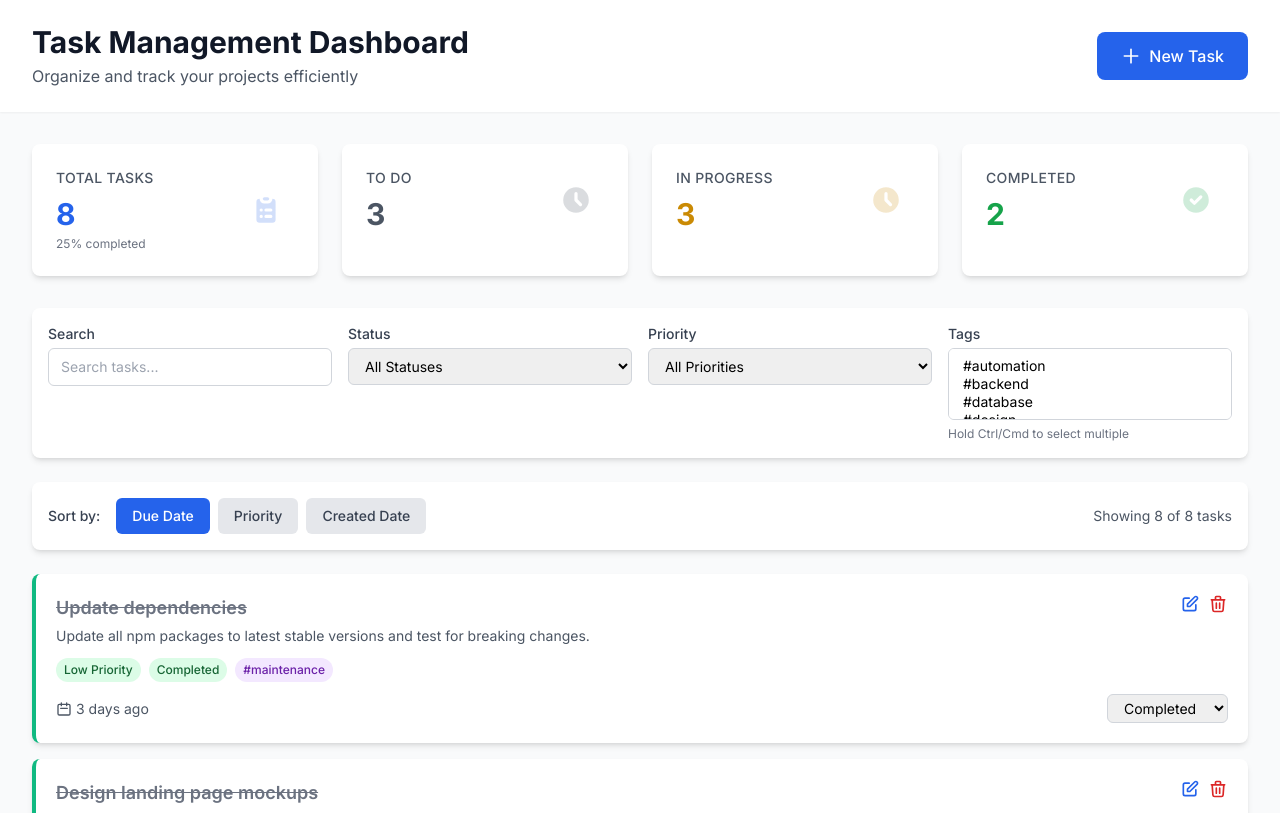
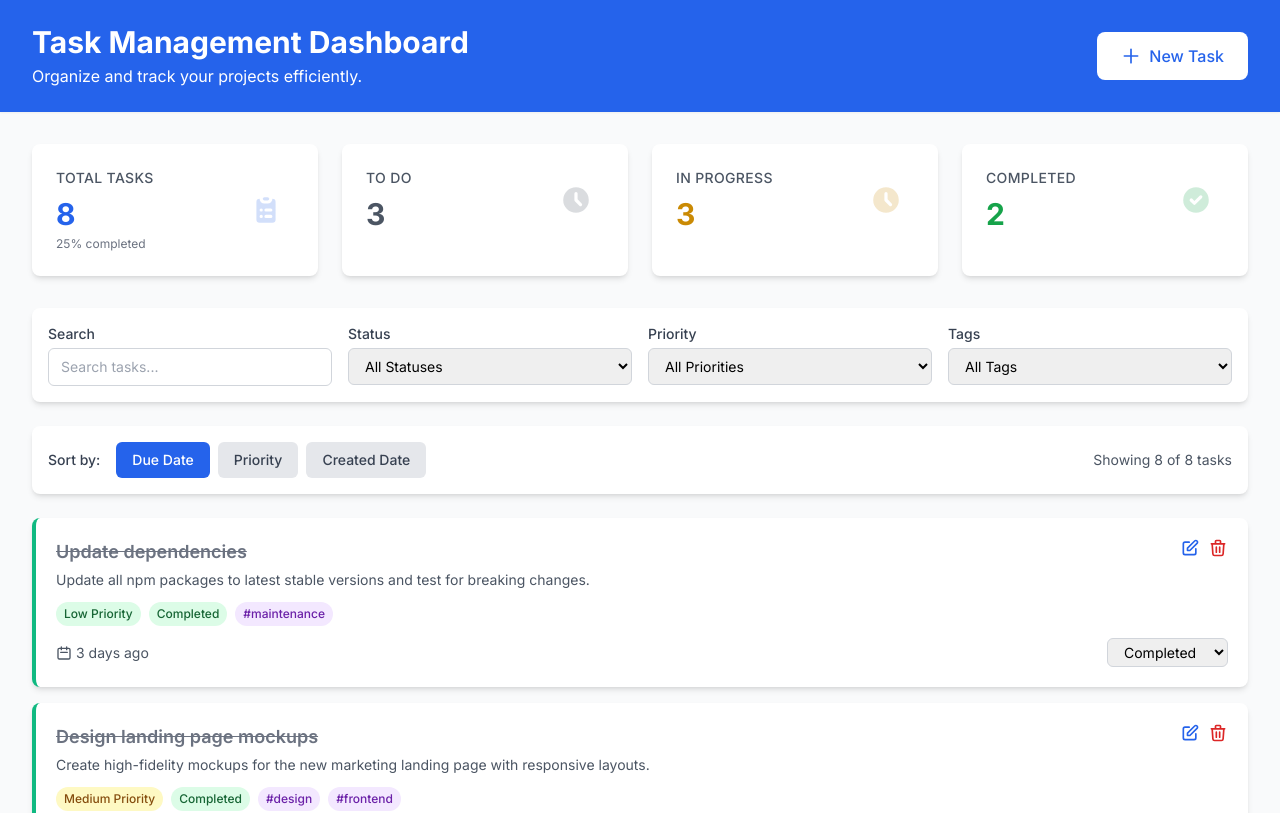
Before and after one commit to yasminsuellen/task-management-dashboard, a Next.js app: page / in a window 1280 px wide. Shown: the top 813 px of the page. Built offline with nearby package versions, Linux system fonts and the light colour scheme.

Commit message:
style: add sticky header with scroll behavior and replace tags multi-select with dropdown

```diff
--- a/app/components/ui/FilterBar.tsx
+++ b/app/components/ui/FilterBar.tsx
@@ -65,22 +65,17 @@ export default function FilterBar({ filters, onFilterChange, availableTags }: Fi
   </label>
   <select
     id="tags"
-            multiple
-            value={filters.tags || []}
-            onChange={(e) => {
-              const selectedTags = Array.from(e.target.selectedOptions, option => option.value);
-              onFilterChange({ ...filters, tags: selectedTags.length > 0 ? selectedTags : undefined });
-            }}
+    value={filters.tags?.[0] || ''}
+    onChange={(e) => onFilterChange({ ...filters, tags: e.target.value ? [e.target.value] : undefined })}
     className="w-full px-3 py-2 border border-gray-300 rounded-md focus:outline-none focus:ring-2 focus:ring-blue-500 text-sm"
-            size={3}
   >
+    <option value="">All Tags</option>
     {availableTags.map((tag) => (
       <option key={tag} value={tag}>
         #{tag}
       </option>
     ))}
   </select>
-          <p className="text-xs text-gray-500 mt-1">Hold Ctrl/Cmd to select multiple</p>
 </div>
       </div>
 
--- a/app/page.tsx
+++ b/app/page.tsx
@@ -15,6 +15,7 @@ export default function Home() {
   const [isModalOpen, setIsModalOpen] = useState(false);
   const [editingTask, setEditingTask] = useState<Task | null>(null);
   const [sortBy, setSortBy] = useState<'dueDate' | 'priority' | 'createdAt'>('dueDate');
+  const [scrolled, setScrolled] = useState(false);
 
   // Initialize tasks from localStorage or mock data
   useEffect(() => {
@@ -24,6 +25,12 @@ export default function Home() {
     } else {
       setTasks(mockTasks);
     }
+  }, []);
+
+  useEffect(() => {
+    const handleScroll = () => setScrolled(window.scrollY > 10);
+    window.addEventListener('scroll', handleScroll);
+    return () => window.removeEventListener('scroll', handleScroll);
   }, []);
 
   // Save tasks to localStorage whenever they change
@@ -89,16 +96,18 @@ export default function Home() {
   return (
     <div className="min-h-screen bg-gray-50">
       {/* Header */}
-      <header className="bg-white shadow-sm">
-        <div className="max-w-7xl mx-auto px-4 sm:px-6 lg:px-8 py-6">
+      <header className={`bg-blue-600 shadow-sm sticky top-0 z-40 transition-all duration-300 ${scrolled ? 'md:py-0' : ''}`}>
+        <div className={`max-w-7xl mx-auto px-4 sm:px-6 lg:px-8 transition-all duration-300 ${scrolled ? 'py-6 md:py-3' : 'py-6'}`}>
           <div className="flex flex-col md:flex-row md:items-center md:justify-between gap-4">
             <div className="text-center md:text-left">
-              <h1 className="text-3xl font-bold text-gray-900">Task Management Dashboard</h1>
-              <p className="text-gray-600 mt-1">Organize and track your projects efficiently</p>
+              <h1 className="text-3xl font-bold text-white">Task Management Dashboard</h1>
+              <p className={`text-white overflow-hidden transition-all duration-300 max-h-8 opacity-100 mt-1 ${scrolled ? 'md:max-h-0 md:opacity-0 md:mt-0' : ''}`}>
+                Organize and track your projects efficiently.
+              </p>
             </div>
             <button
               onClick={handleCreateNew}
-              className="bg-blue-600 text-white px-6 py-3 rounded-lg hover:bg-blue-700 transition-colors font-medium flex items-center gap-2 w-full md:w-auto justify-center"
+              className="bg-white text-blue-600 px-6 py-3 rounded-lg hover:bg-blue-100 transition-colors font-medium flex items-center gap-2 w-full md:w-auto justify-center"
             >
               <svg className="w-5 h-5" fill="none" stroke="currentColor" viewBox="0 0 24 24">
                 <path strokeLinecap="round" strokeLinejoin="round" strokeWidth={2} d="M12 4v16m8-8H4" />
```
Lines whose indentation alone changed are shown as unchanged.
